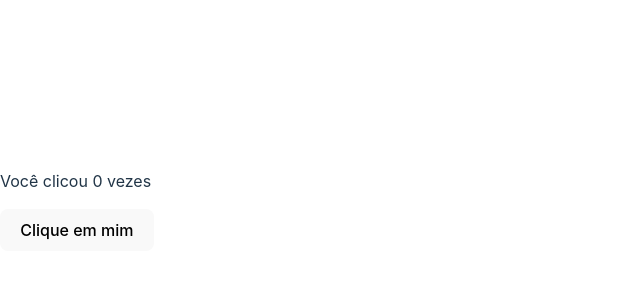
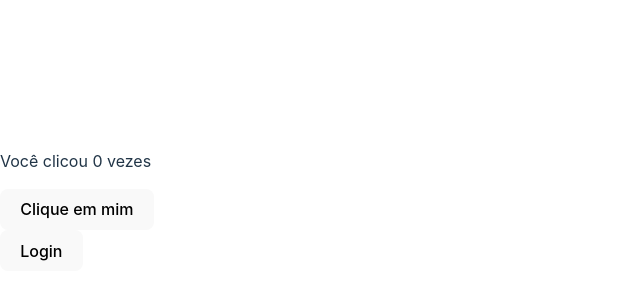
Before and after one commit to CodeCraft-LTDA/react18-terceiro-hooks-vite, a React (Vite) app: page / in a window 1280 px wide. Shown: the part 198-498 px from the top of the page, without its empty margins (0-640 px from the left). Built offline with nearby package versions, Linux system fonts and the light colour scheme.

Commit message:
Aula 36 renderizando condicional cm useState

```diff
--- a/src/App.tsx
+++ b/src/App.tsx
@@ -2,15 +2,27 @@ import { useState } from "react";
 
 const App = () => {
   const [valor, setValor] = useState(0);
+  const [logged, setLogged] = useState(false);
 
   const handleClick = () => {
     setValor(valor + 1);
+  }
+
+  const handleClick2 = () => {
+    setLogged(!logged);
   }
 
   return (
     <div>
       <p>Você clicou {valor} vezes</p>
       <button onClick={handleClick}>Clique em mim</button>
+
+      <div>
+        {logged && <p>Usuario Logado</p>}
+        <button onClick={handleClick2}>
+          {logged ? 'Logout' : 'Login'}
+        </button>
+      </div>
     </div>
   );
 }
```
